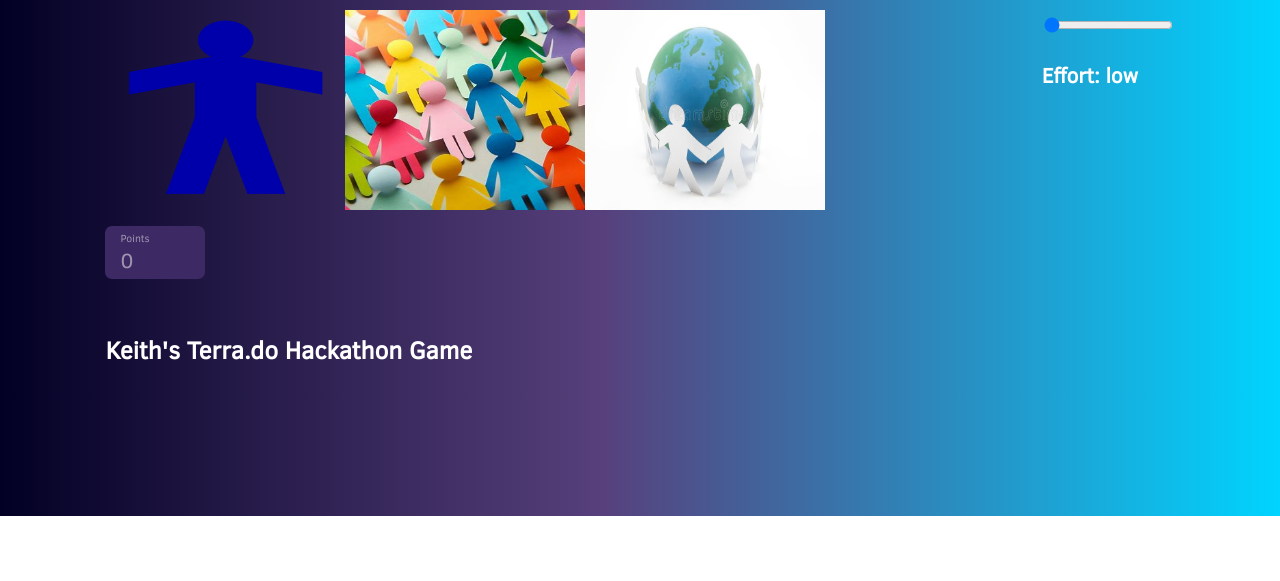
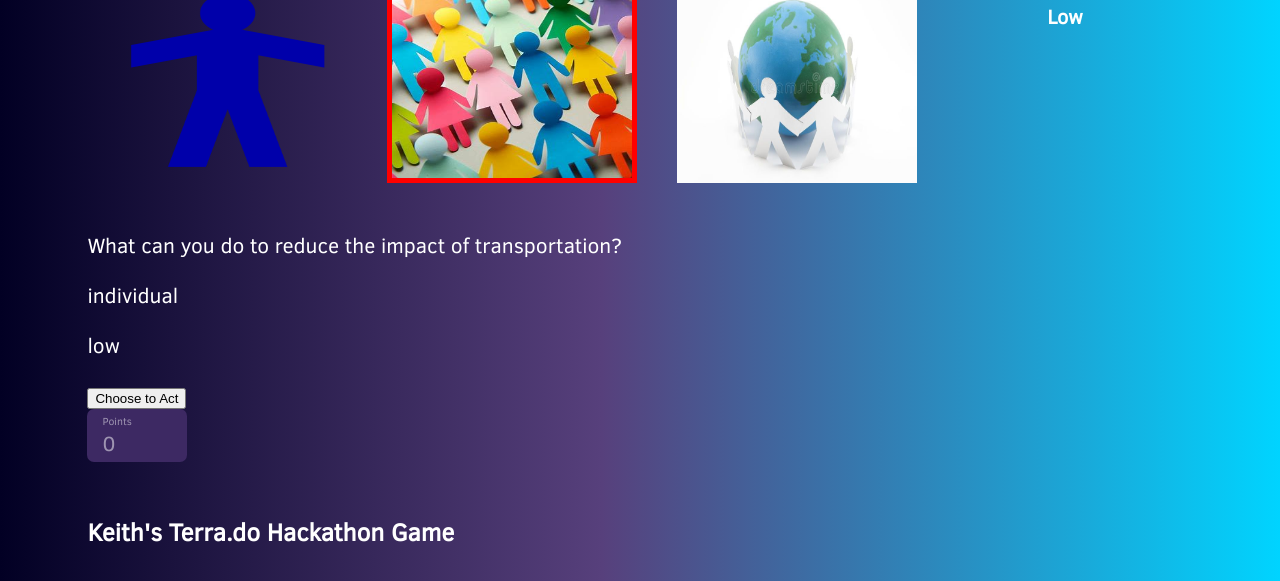
Before and after one commit to kbaldwin/terra.do_hackathon, a React app: page / in a window 1280 px wide. Shown: the part 284-865 px from the top of the page. Before the commit the page ends 800 px from the top, so only its background shows below. Built offline with nearby package versions, Linux system fonts and the light colour scheme.

Commit message:
added transportation question options, made components more React-y

```diff
--- a/package.json
+++ b/package.json
@@ -1,8 +1,14 @@
 {
   "homepage": "https://kbaldwin.github.io/terra_do_hackathon/",
   "name": "Terra_Do_Hackathon_Game",
+  "description": "A game for the Terra Do Hackathon",
+  "repository": {
+    "type": "git",
+    "url": "https://github.com/kbaldwin/terra_do_hackathon.git"
+  },
   "version": "0.0.1",
   "private": false,
+  "license": "MIT",
   "dependencies": {
     "@testing-library/jest-dom": "^5.16.5",
     "@testing-library/react": "^13.4.0",
--- a/src/components/Effort.jsx
+++ b/src/components/Effort.jsx
@@ -1,6 +1,6 @@
 import React, { useState } from "react";
 
-const Effort = () => {
+const Effort = ({ selectedEffort, setSelectedEffort }) => {
   const [effort, setEffort] = useState("low");
 
   const handleSliderChange = (event) => {
@@ -16,12 +16,18 @@ const Effort = () => {
     }
 
     setEffort(effortLevel);
+    setSelectedEffort(effortLevel);
+  };
+
+  const displayEffort = () => {
+    return effort.charAt(0).toUpperCase() + effort.slice(1);
   };
 
   return (
     <div>
-      <h2>Effort:</h2>
+      <h2>Select Your Effort:</h2>
       <input
+        className="effort-slider"
         type="range"
         min="0"
         max="100"
@@ -29,7 +35,19 @@ const Effort = () => {
         value={effort === "low" ? 0 : effort === "medium" ? 50 : 100}
         onChange={handleSliderChange}
       />
-      <p>Effort: {effort}</p>
+      <p
+        className={`effort-label ${
+          effort === "low"
+            ? "effort-label-low"
+            : effort === "medium"
+            ? "effort-label-med"
+            : effort === "high"
+            ? "effort-label-high"
+            : ""
+        }`}
+      >
+        {displayEffort()}
+      </p>
     </div>
   );
 };
--- a/src/components/Question.jsx
+++ b/src/components/Question.jsx
@@ -1,16 +1,37 @@
 import React from "react";
+import { useState } from "react";
 import Scope from "./Scope";
 import Effort from "./Effort";
 
 const Question = ({ game, question }) => {
+  const [selectedScope, setSelectedScope] = useState("individual");
+  const [selectedEffort, setSelectedEffort] = useState("low");
+
+  const chooseToActPushed = () => {
+    game.chooseToAct(question);
+  };
+
   return (
     <div className="question">
       <h1>{question.text}</h1>
-      <h3>Select a scope and level of effort. </h3>
       <div className="questionRow">
-        <Scope className="questionScope" question={question} />{" "}
-        <Effort className="questionEffort" question={question} />
+        <Scope
+          className="questionScope"
+          question={question}
+          selectedScope={selectedScope}
+          setSelectedScope={setSelectedScope}
+        />{" "}
+        <Effort
+          className="questionEffort"
+          question={question}
+          selectedEffort={selectedEffort}
+          setSelectedEffort={setSelectedEffort}
+        />
       </div>
+      <p>{question.text}</p>
+      <p>{selectedScope}</p>
+      <p>{selectedEffort}</p>
+      <button onClick={chooseToActPushed}>Choose to Act</button>
     </div>
   );
 };
--- a/src/components/Scope.jsx
+++ b/src/components/Scope.jsx
@@ -1,8 +1,6 @@
 import React, { useState } from "react";
 
-const Scope = ({ game, question }) => {
-  const [selectedScope, setSelectedScope] = useState("");
-
+const Scope = ({ game, question, selectedScope, setSelectedScope }) => {
   const handleHoverScopeChange = (scope) => {
     console.log("hover scope:", scope);
     setSelectedScope(scope);
@@ -10,7 +8,7 @@ const Scope = ({ game, question }) => {
 
   const handleSetScopeChange = (scope) => {
     console.log("selected scope:", scope);
-    setSelectedScope(scope);
+    question.selectedScope = scope;
   };
 
   return (
@@ -18,7 +16,11 @@ const Scope = ({ game, question }) => {
       <h2>Select a Scope:</h2>
       <div>
         <img
-          className="scope-image"
+          className={`scope-image ${
+            selectedScope === "individual" && question === "individual"
+              ? "highlighted"
+              : ""
+          }`}
           src={require("../assets/individual.png")}
           alt="Individual"
           onClick={() => handleSetScopeChange("individual")}
@@ -26,7 +28,16 @@ const Scope = ({ game, question }) => {
           onMouseOut={() => handleHoverScopeChange("")}
         />
         <img
-          className="scope-image"
+          classNameOrig={`scope-image ${
+            selectedScope === "community" && question === "community"
+              ? "highlighted"
+              : ""
+          }`}
+          className={`scope-image scope-image-highlight ${
+            selectedScope === "community" && question === "community"
+              ? "highlighted"
+              : ""
+          }`}
           src={require("../assets/community.jpg")}
           alt="Community"
           onClick={() => handleSetScopeChange("community")}
@@ -34,7 +45,11 @@ const Scope = ({ game, question }) => {
           onMouseOut={() => handleHoverScopeChange("")}
         />
         <img
-          className="scope-image"
+          className={`scope-image ${
+            selectedScope === "global" && question === "global"
+              ? "highlighted"
+              : ""
+          }`}
           src={require("../assets/global.jpg")}
           alt="Global"
           onClick={() => handleSetScopeChange("global")}
--- a/src/helper/game.js
+++ b/src/helper/game.js
@@ -8,33 +8,115 @@ class Game {
     this.loadQuestions();
   }
 
+  chooseToAct(question) {
+    console.log("chooseToAct", question);
+  }
+
   loadQuestions() {
     const sampleQuestion = {
       text: "What can you do to reduce the impact of transportation?",
-      options: {
-        individual: {
-          low: "Take public transportation more often.",
-          medium: "Drive a car with better fuel efficiency.",
-          high: "Ride a bike or walk.",
+      options: [
+        {
+          scope: "individual",
+          effort: "low",
+          text: "Take public transportation more often.",
+          score: 10,
+          risk: "low",
+          onSuccess:
+            "You chose to take public transportation more often. Great job!",
+          onFailure:
+            "Taking public transportation more often could have helped reduce the impact of transportation. Try again next time!",
         },
-        community: ["Drive a car", "Take a bus", "Ride a bike", "Fly a plane"],
-        global: ["Drive a car", "Take a bus", "Ride a bike", "Fly a plane"],
-      },
-      answer: "Paris",
+        {
+          scope: "individual",
+          effort: "medium",
+          text: "Offset air travel with certified carbon offsets.",
+          score: 20,
+          risk: "medium",
+          onSuccess:
+            "You chose to offset air travel with certified carbon offsets. Well done!",
+          onFailure:
+            "Offsetting air travel with certified carbon offsets could have helped reduce the impact of transportation. Keep trying!",
+        },
+        {
+          scope: "individual",
+          effort: "high",
+          text: "Buy an EV.",
+          score: 30,
+          risk: "high",
+          onSuccess: "You chose to buy an EV. Excellent choice!",
+          onFailure:
+            "You realize buying an EV isn't affordable right now. Don't give up!",
+        },
+        {
+          scope: "community",
+          effort: "low",
+          text: "Talk to your local government about public transportation.",
+          score: 15,
+          risk: "low",
+          onSuccess:
+            "You talk to your local government representatives about funding more public transportation. Keep up the good work!",
+          onFailure:
+            "Due to budget cuts, your local government is not responsive to expanding public transportation. Keep trying!",
+        },
+        {
+          scope: "community",
+          effort: "medium",
+          text: "Organize a protest against a new highway.",
+          score: 25,
+          risk: "medium",
+          onSuccess:
+            "You rally several community members to protest against a new highway. Way to go!",
+          onFailure:
+            "Your neighbors actually support the new highway so choose not to join you. Keep pushing!",
+        },
+        {
+          scope: "community",
+          effort: "high",
+          text: "Start a carpooling program at work.",
+          score: 35,
+          risk: "high",
+          onSuccess:
+            "You influence your employer to create a carpooling program at work. Fantastic!",
+          onFailure:
+            "Your company is too focused on the bottom line to care about its employees and the environment. Don't give up!",
+        },
+        {
+          scope: "global",
+          effort: "low",
+          text: "Vote!",
+          score: 5,
+          risk: "low",
+          onSuccess:
+            "You vote for candidates that prioritize the environment! Your voice matters!",
+          onFailure:
+            "Despite voting for a pro-environment candidate, other political issues were more pressing and the other candidate won. Keep participating!",
+        },
+        {
+          scope: "global",
+          effort: "medium",
+          text: "Write an op-ed about vehicle emissions.",
+          score: 15,
+          risk: "medium",
+          onSuccess:
+            "Your op-ed about vehicle emissions was published and well-received. Well done!",
+          onFailure:
+            "Writing an op-ed about vehicle emissions could have made a difference, but it was not picked up in the local paper. Keep raising awareness!",
+        },
+        {
+          scope: "global",
+          effort: "high",
+          text: "Start a global movement to ban cars.",
+          score: 25,
+          risk: "high",
+          onSuccess:
+            "You chose to start a global movement to ban cars. Amazing!",
+          onFailure:
+            "Too many people rely on their cars and reject your movement. Keep trying to inspire change!",
+        },
+      ],
     };
     this.questions = [new Question(sampleQuestion)];
-  }
-
-  setPositions() {
-    this.cells.forEach((row, rowIndex) => {
-      row.forEach((tile, columnIndex) => {
-        tile.oldRow = tile.row;
-        tile.oldColumn = tile.column;
-        tile.row = rowIndex;
-        tile.column = columnIndex;
-        tile.markForDeletion = false;
-      });
-    });
   }
 }
 
--- a/src/helper/question.js
+++ b/src/helper/question.js
@@ -2,14 +2,13 @@ class Question {
   constructor(qData) {
     this.text = qData.text;
     this.options = qData.options;
-    this.answer = qData.answer;
   }
 
   displayQuestion() {
     console.log(this.question);
-    this.options.forEach((option, index) => {
-      console.log(`${index + 1}. ${option}`);
-    });
+    // this.options.forEach((option, index) => {
+    //   console.log(`${index + 1}. ${option}`);
+    // });
   }
 
   getOption(scope, effort) {
--- a/src/main.scss
+++ b/src/main.scss
@@ -78,14 +78,37 @@ body {
 .scope-image {
   width: 240px;
   height: 200px;
+  margin: 20px;
 }
 
-// .try-again {
-//   z-index: 10;
-//   height: 100px;
-//   width: 100px;
-//   background-image: url(./assets/img/try-again.gif);
-// }
+.scope-image-highlight {
+  border: 5px solid #f00;
+}
+
+.scope-image-selected {
+  border: 10px solid #fff;
+}
+
+.effort-slider {
+  width: 100%;
+}
+
+.effort-label {
+  font-weight: bold;
+  text-align: center;
+}
+
+.effort-label-low {
+  font-size: 20px;
+}
+
+.effort-label-med {
+  font-size: 30px;
+}
+
+.effort-label-high {
+  font-size: 48px;
+}
 
 .overlay {
   position: absolute;
```
Also changed, not shown: 1 other file.
